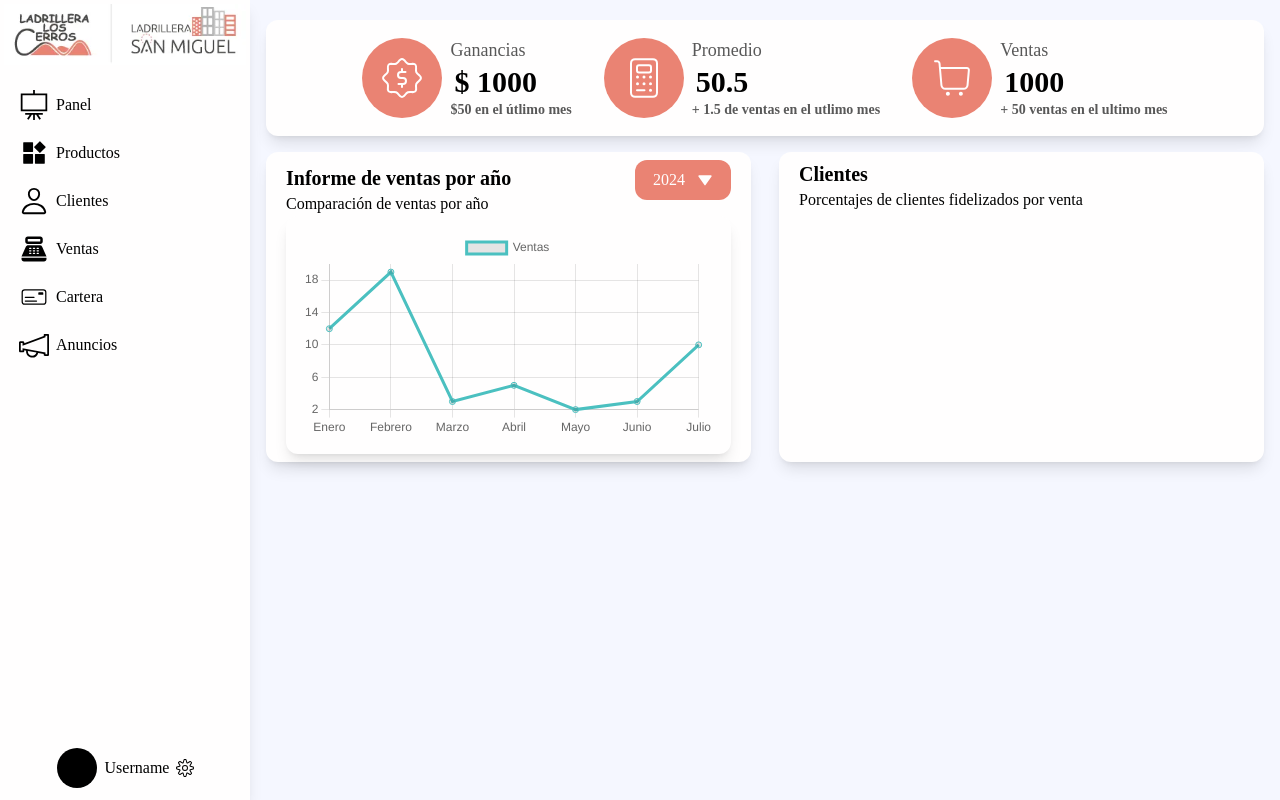
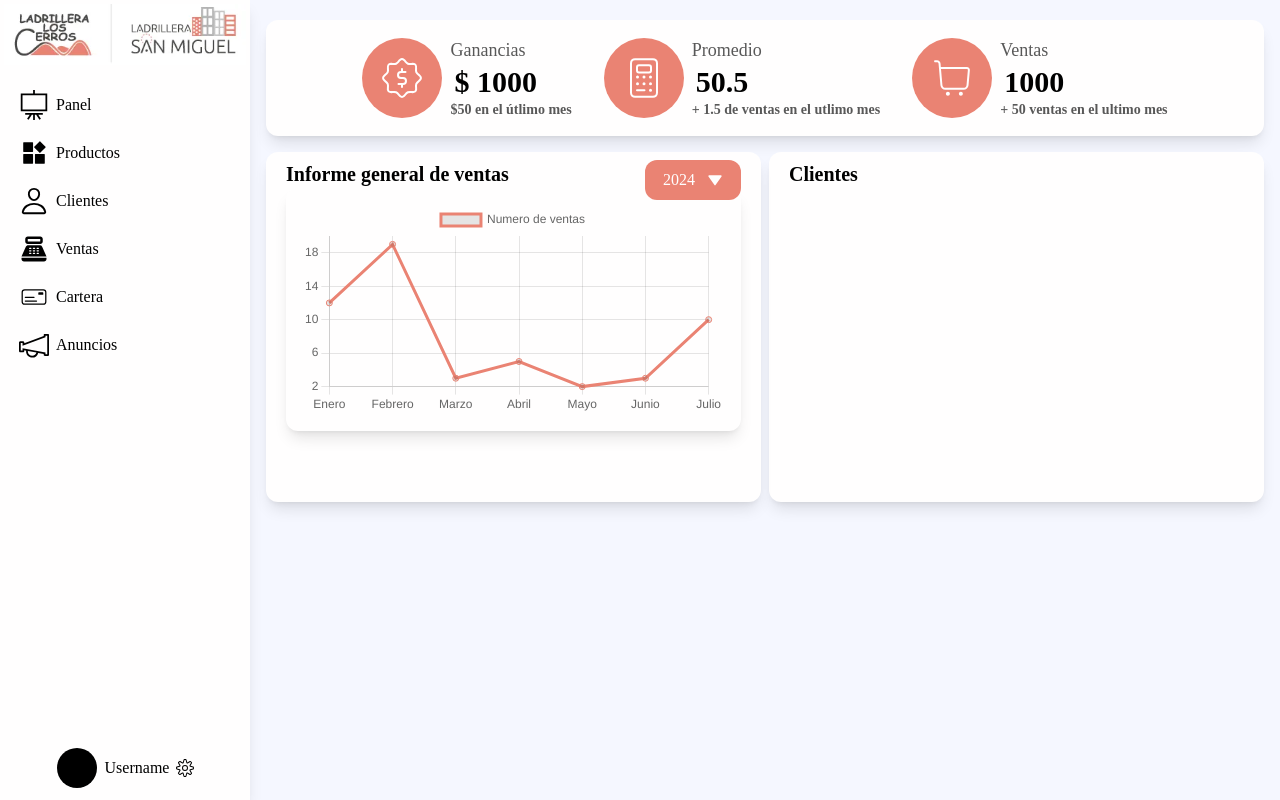
Before and after one commit to freddy320/LadrilleriaLosCerros, a React (Vite) app in the folder frontend/ladrilleriaLosCerros/: page /panel in a window 1280 px wide. Built offline with nearby package versions, Linux system fonts and the light colour scheme.

Commit message:
add config

```diff
--- a/frontend/ladrilleriaLosCerros/src/components/Panel.jsx
+++ b/frontend/ladrilleriaLosCerros/src/components/Panel.jsx
@@ -1,24 +1,37 @@
 import { CiBadgeDollar, CiShoppingCart, CiCalculator1 } from "react-icons/ci";
-import { useState } from "react";
+import { Children, useState } from "react";
 import { BiSolidDownArrow } from "react-icons/bi";
 import {Line} from "react-chartjs-2"
 import { Chart as ChartJs, CategoryScale, LinearScale,PointElement,LineElement,Tooltip,Legend,Title } from "chart.js";
 ChartJs.register(CategoryScale, LinearScale,PointElement,LineElement,Tooltip,Legend,Title);
 
-const opcions = {}
+
+const CardContainer = ({ children }) => {
+    return (
+        <div className="bg-contrast p-4 rounded-xl shadow-lg">
+            {children}
+        </div>
+    )
+}
+
+
+
+
+
+
 const lineCharData = {
     labels: ['Enero', 'Febrero', 'Marzo', 'Abril', 'Mayo', 'Junio', 'Julio'],
     datasets: [
         {
 
-            label: 'Ventas',
+            label: 'Numero de ventas',
             data: [12, 19, 3, 5, 2, 3, 10],
-            borderColor: "rgb(75, 192, 192)",
+            borderColor: "#EA8373",
         },
 
     ],
 }
-const data = {}
+
 
 const LineChart = () => {
     return (
@@ -51,15 +64,15 @@
         setSelected(value);
     }
     return (
-        <div className="flex flex-col">
+        <div className="flex flex-col absolute top-0 right-0 mx-5 my-2">
             {
                 isActive ? opcions.map((opc) => (
-                    <div onClick={() => handleClick(opc)} key={opc} className="flex justify-center rounded-xl transition duration-500 bg-themePage items-center w-24 gap-3 p-2 font-medium text-contrast  cursor-pointer hover:bg-red-500">
+                    <div onClick={() => handleClick(opc)} key={opc} className="flex justify-center rounded-xl transition duration-500 bg-themePage items-center w-24 gap-3 p-2 font-medium text-contrast  cursor-pointer hover:bg-themePageDark">
                         {opc}<BiSolidDownArrow />
                     </div>
                 ))
                     :
-                    <div onClick={() => setActive(!isActive)} className="flex justify-center rounded-xl transition duration-500 bg-themePage items-center w-24 gap-3 p-2 font-medium hover:bg-themePage text-contrast cursor-pointer hover:bg-red-500">
+                    <div onClick={() => setActive(!isActive)} className="flex justify-center rounded-xl transition duration-500 bg-themePage items-center w-24 gap-3 p-2 font-medium hover:bg-themePage text-contrast cursor-pointer hover:bg-themePageDark">
                         {selected}<BiSolidDownArrow />
                     </div>
             }
@@ -76,12 +89,11 @@
                 <ItemPanel title="Ventas" resultText="+ 50 ventas en el ultimo mes" result="1000" icon={<CiShoppingCart className="w-12 h-12" />} />
             </section>
 
-            <section className='grid grid-cols-2 gap-7  overflow-visible'>
-                <div className='bg-contrast px-5 py-2 rounded-xl   shadow-lg'  >
+            <section className='grid grid-cols-2  grid-rows-graficsPanel gap-2  overflow-visible'>
+                <div className='bg-contrast px-5 py-2 rounded-xl   shadow-lg relative'  >
                     <header className="flex justify-between items-baseline h-auto">
                         <div>
-                            <h2 className="font-extrabold text-xl">Informe de ventas por año</h2>
-                            <h5>Comparación de ventas por año</h5>
+                            <h2 className="font-extrabold text-xl">Informe general de ventas</h2>
                         </div>
                         <ComboBox opcions={['2024', '2023', '2022', '2021']} />
                     </header>
@@ -91,8 +103,8 @@
 
                 </div>
                 <div className='bg-contrast px-5 py-2 rounded-xl h-auto shadow-lg'>
-                    <h2 className="font-extrabold text-xl">Clientes</h2>
-                    <h5>Porcentajes de clientes fidelizados por venta</h5>
+                    <h2 className="font-semibold text-xl">Clientes</h2>
+
                 </div>
             </section>
 
--- a/frontend/ladrilleriaLosCerros/tailwind.config.js
+++ b/frontend/ladrilleriaLosCerros/tailwind.config.js
@@ -10,7 +10,8 @@
         background: '#F5F7FF',
         contrast: '#FFFEFE',
         themePage: '#EA8373',
-        themeDarkPage: '#4B4846'
+        themePageDark: '#CC7264',
+        darkBackground: '#4B4846'
       },
       fontFamily: {
         Montserrat: ['Montserrat', 'Montserrat Fallback'],
@@ -21,6 +22,10 @@
         'home': '250px 1fr',
         'gridGraficts': '2fr 1fr',
       },
+
+      gridTemplateRows: {
+        'graficsPanel': '350px 1fr',
+      },
     },
   },
   plugins: [],
```
Also changed, not shown: 1 other file (tests, documents, lock files or other folders).
